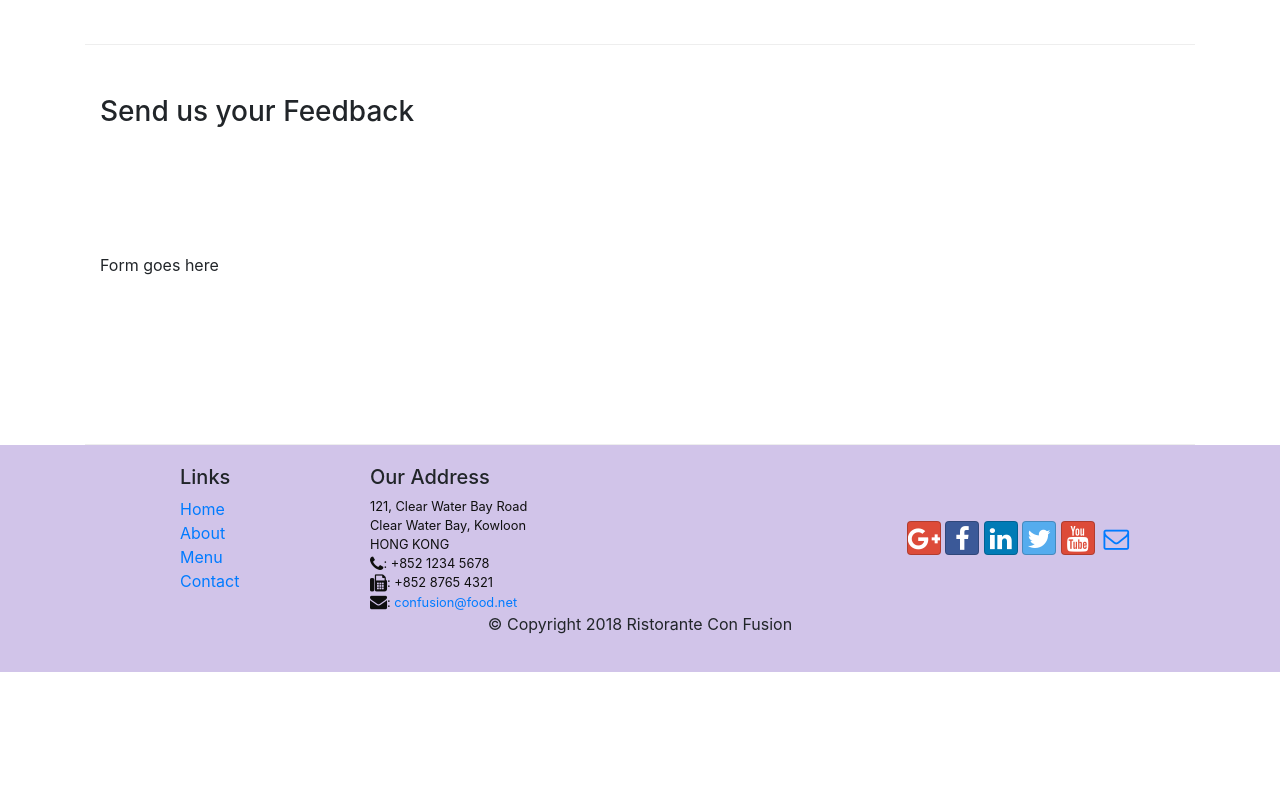
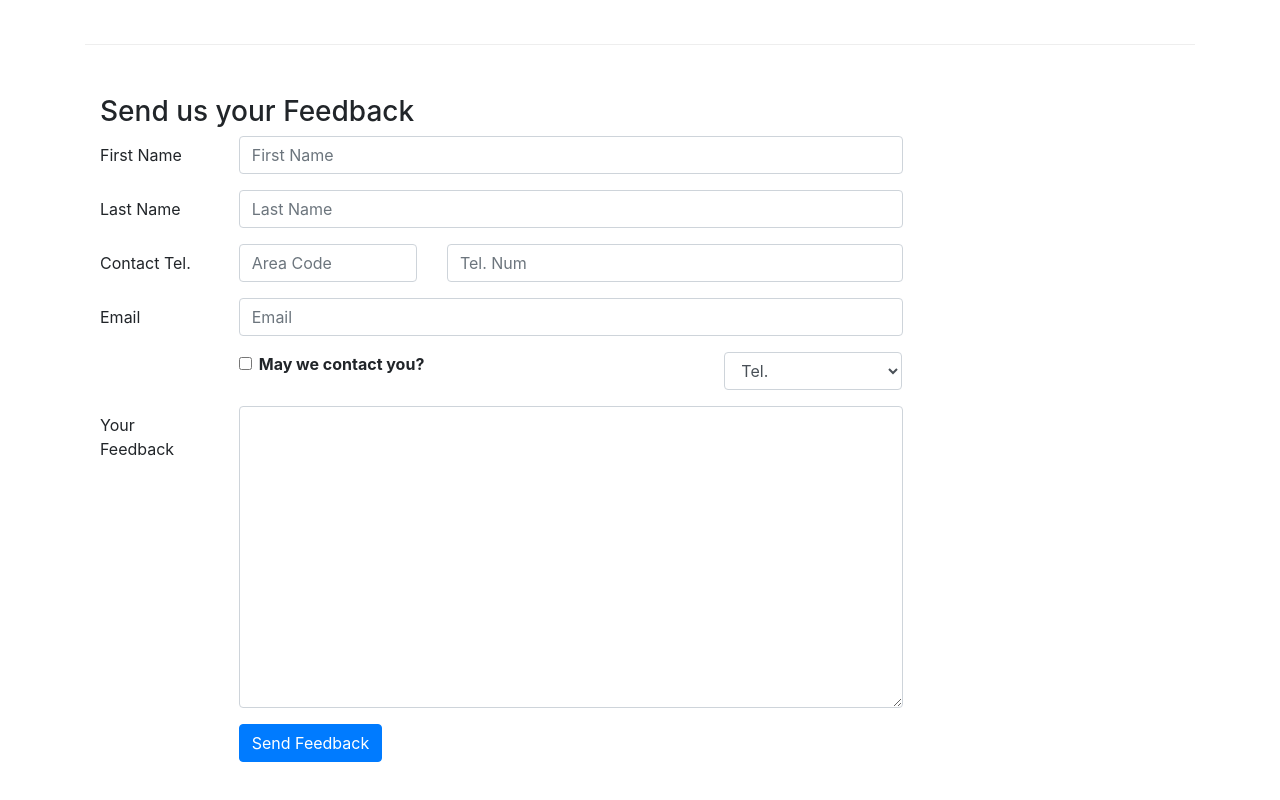
Before and after one commit to jaredraynelson/Bootstrap4, a website: page contactus.html in a window 1280 px wide. Shown: the part 820-1620 px from the top of the page. Before the commit the page ends 1542 px from the top, so only its background shows below. Drawn offline with nearby package versions, Linux system fonts and the light colour scheme.

Commit message:
Comments added to contactus.html

```diff
--- a/contactus.html
+++ b/contactus.html
@@ -93,7 +93,53 @@
               <h3>Send us your Feedback</h3>
            </div>
             <div class="col-12 col-md-9">
-                Form goes here
+                <form action="">
+                    <div class="form-group row">
+                        <label for="firstname" class="col-md-2 col-form-label">First Name</label>
+                        <div class="col-md-10"> <input id="firstname" placeholder="First Name" name="firstname" class="form-control" type="text"></div>
+                    </div>
+                    <div class="form-group row">
+                        <label for="lastname" class="col-md-2 col-form-label">Last Name</label>
+                        <div class="col-md-10"> <input id="lastname" placeholder="Last Name" name="lastname" class="form-control" type="text"></div>
+                    </div>
+
+                    <div class="form-group row">
+                        <label for="telnum" class="col-12 col-md-2 col-form-label">Contact Tel.</label>
+                        <div class="col-5 col-md-3"> <input id="areacode" placeholder="Area Code" name="telnum" class="form-control" type="tel"></div>
+                        <div class="col-7 col-md-7"> <input id="telnum" placeholder="Tel. Num" name="telnum" class="form-control" type="text"></div>
+                    </div>
+                    <div class="form-group row">
+                        <label for="lastname" class="col-md-2 col-form-label">Email</label>
+                        <div class="col-md-10"> <input id="emailid" placeholder="Email" name="lastname" class="form-control" type="email"></div>
+                    </div>
+
+                    <div class="form-group row">
+                        <!-- offset-md-2 will push it over two columns to the left. -->
+                        <div class="col-md-6 offset-md-2">
+                            <div class="form-check">
+                                <input class="form-check-input" type="checkbox" name="approve" id="approve" value="">
+                                <label class="form-check-label" for="approve"> <strong> May we contact you? </strong></label>
+                            </div>
+                        </div>
+                        <div class="col-md-3 offset-md-1">
+                            <select class="form-control" name="" id="">
+                                <option value="">Tel.</option>
+                                <option value="">Email</option>
+                            </select>
+                        </div>
+                    </div>
+                    <div>
+                    <div class="form-group row">
+                        <label for="feedback" class="col-md-2 col-form-label">Your Feedback</label>
+                        <div class="col-md-10"> <textarea class="form-control" name="" id="feedback" rows="12"></textarea></div>
+                    </div>
+                    </div>
+                    <div class="form-group row">
+                        <div class="offset-md-2 col-md-10">
+                            <button type="submit" class="btn btn-primary"> Send Feedback </button>
+                        </div>
+                </div>
+                </form>
             </div>
              <div class="col-12 col-md">
             </div>
```
